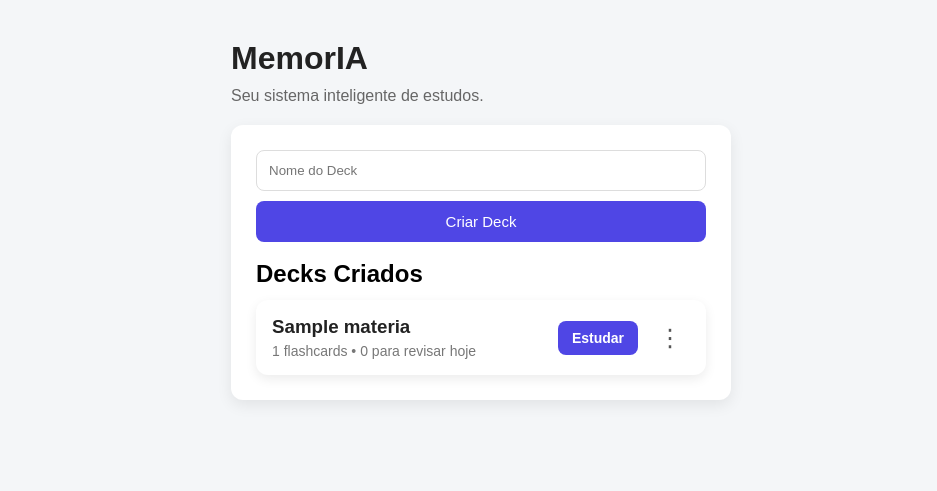
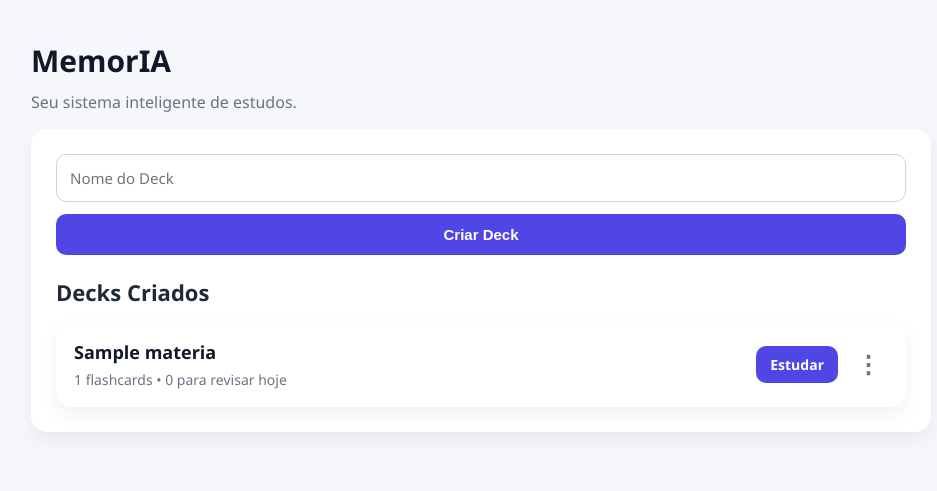
Before and after one commit to EshleySilv/MemorIA, a Flask app: page / in a window 1280 px wide. Shown: the top 491 px of the page, without its empty margins (159-1096 px from the left). Run offline with Flask 3, Linux system fonts and the light colour scheme; tables that the repository leaves empty hold one stand-in row (values such as "Sample post").

Commit message:
Melhoria de layout e dashboard

```diff
--- a/app.py
+++ b/app.py
@@ -209,6 +209,66 @@ def avaliar():
     conn.close()
 
     return {"status": "ok", "dias": dias, "data": proxima_data_str}
+@app.route("/dashboard/<int:id>")
+def dashboard(id):
+    from datetime import datetime
+
+    conn = conectar()
+
+    materia = conn.execute(
+        "SELECT * FROM materias WHERE id = ?",
+        (id,)
+    ).fetchone()
+
+    dados = conn.execute("""
+        SELECT
+            COUNT(*) as total,
+            SUM(acertos) as acertos,
+            SUM(erros) as erros
+        FROM flashcards
+        WHERE materia_id = ?
+    """, (id,)).fetchone()
+
+    total = dados["total"] or 0
+    acertos = dados["acertos"] or 0
+    erros = dados["erros"] or 0
+
+    taxa = 0
+    if (acertos + erros) > 0:
+        taxa = int((acertos / (acertos + erros)) * 100)
+
+    hoje = datetime.now().strftime("%Y-%m-%d")
+
+    revisar_hoje = conn.execute("""
+        SELECT COUNT(*) as total
+        FROM flashcards
+        WHERE materia_id = ?
+        AND (
+            proxima_revisao IS NULL
+            OR proxima_revisao <= ?
+        )
+    """, (id, hoje)).fetchone()["total"]
+
+    dificeis = conn.execute("""
+        SELECT pergunta, erros
+        FROM flashcards
+        WHERE materia_id = ?
+        ORDER BY erros DESC
+        LIMIT 3
+    """, (id,)).fetchall()
+
+    conn.close()
+
+    return render_template(
+        "dashboard.html",
+        materia=materia,
+        total=total,
+        acertos=acertos,
+        erros=erros,
+        taxa=taxa,
+        revisar_hoje=revisar_hoje,
+        dificeis=dificeis
+    )
 
 if __name__ == "__main__":
     app.run(debug=True)
--- a/static/style.css
+++ b/static/style.css
@@ -5,57 +5,71 @@ box-sizing:border-box;
 }
 
 body{
-font-family:Arial, sans-serif;
-background:#f4f6f8;
+font-family:"Segoe UI", Arial, sans-serif;
+background:#f5f7fb;
+color:#1f2937;
 display:flex;
 justify-content:center;
 padding:40px;
 }
 
 .container{
-width:500px;
+width:900px;
+max-width:100%;
 }
 
 h1{
 margin-bottom:10px;
-color:#222;
+font-size:30px;
+color:#111827;
+}
+
+h2{
+margin-bottom:15px;
+font-size:22px;
+color:#1f2937;
 }
 
 p{
-margin-bottom:20px;
-color:#666;
+margin-bottom:16px;
+color:#6b7280;
+}
+
+.card,
+.dashboard-card,
+.grafico-container,
+.deck-card{
+background:white;
+border-radius:16px;
+box-shadow:0 8px 20px rgba(0,0,0,0.06);
 }
 
 .card{
-background:white;
 padding:25px;
-border-radius:12px;
-box-shadow:0 5px 15px rgba(0,0,0,0.08);
+margin-bottom:20px;
 }
 
-.item{
-display:block;
-padding:12px;
-margin-top:10px;
-background:#eef2ff;
-border-radius:8px;
-text-decoration:none;
-color:#222;
-transition:0.2s;
-font-weight:500;
+input,
+textarea{
+width:100%;
+padding:13px;
+margin-bottom:12px;
+border:1px solid #d1d5db;
+border-radius:10px;
+font-size:15px;
+font-family:"Segoe UI", Arial, sans-serif;
+outline:none;
 }
 
-.item:hover{
-background:#dbe4ff;
-transform:translateY(-2px);
+input:focus,
+textarea:focus{
+border-color:#4f46e5;
+box-shadow:0 0 0 3px rgba(79,70,229,0.12);
 }
 
-input{
-width:100%;
-padding:12px;
-margin-bottom:10px;
-border:1px solid #ddd;
-border-radius:8px;
+textarea{
+resize:none;
+height:110px;
 }
 
 button{
@@ -64,35 +78,164 @@ padding:12px;
 border:none;
 background:#4f46e5;
 color:white;
-border-radius:8px;
+border-radius:10px;
 cursor:pointer;
 font-size:15px;
+font-weight:600;
+transition:0.2s;
 }
 
 button:hover{
 background:#4338ca;
+transform:translateY(-1px);
 }
 
-textarea{
-width:100%;
+button:disabled{
+opacity:0.6;
+cursor:not-allowed;
+transform:none;
+}
+
+.item{
+display:block;
+padding:14px;
+margin-top:10px;
+background:#eef2ff;
+border-radius:10px;
+text-decoration:none;
+color:#1f2937;
+transition:0.2s;
+font-weight:500;
+line-height:1.5;
+}
+
+.item:hover{
+background:#dbe4ff;
+transform:translateY(-2px);
+}
+
+.deck-card{
+padding:18px;
+margin-top:14px;
+display:flex;
+justify-content:space-between;
+align-items:center;
+gap:16px;
+}
+
+.deck-card h3{
+margin-bottom:6px;
+color:#111827;
+font-size:18px;
+}
+
+.deck-card p{
+margin:0;
+font-size:14px;
+color:#6b7280;
+}
+
+.deck-right{
+display:flex;
+align-items:center;
+gap:10px;
+}
+
+.btn-estudar,
+.btn-dashboard{
+text-decoration:none;
+color:white;
+padding:9px 14px;
+border-radius:10px;
+font-size:14px;
+font-weight:600;
+transition:0.2s;
+}
+
+.btn-estudar{
+background:#4f46e5;
+}
+
+.btn-estudar:hover{
+background:#4338ca;
+transform:translateY(-1px);
+}
+
+.btn-dashboard{
+background:#10b981;
+}
+
+.btn-dashboard:hover{
+background:#059669;
+transform:translateY(-1px);
+}
+
+.menu{
+position:relative;
+}
+
+.menu-btn{
+background:transparent;
+color:#6b7280;
+font-size:24px;
+width:auto;
+padding:5px 8px;
+border-radius:8px;
+}
+
+.menu-btn:hover{
+background:#f3f4f6;
+color:#111827;
+transform:none;
+}
+
+.menu-opcoes{
+display:none;
+position:absolute;
+right:0;
+top:38px;
+background:white;
+box-shadow:0 8px 20px rgba(0,0,0,0.12);
+border-radius:10px;
+overflow:hidden;
+min-width:150px;
+z-index:10;
+}
+
+.menu-opcoes.mostrar{
+display:block;
+}
+
+.menu-opcoes a{
+display:block;
 padding:12px;
-margin-bottom:10px;
-border:1px solid #ddd;
-border-radius:8px;
-resize:none;
-height:100px;
-font-family:Arial, sans-serif;
+text-decoration:none;
+color:#374151;
+font-size:14px;
+}
+
+.menu-opcoes a:hover{
+background:#f4f6f8;
 }
 
 .flashcard{
+display:none;
 background:white;
-padding:25px;
-border-radius:12px;
+padding:35px;
+border-radius:18px;
 margin-top:15px;
 cursor:pointer;
 text-align:center;
-box-shadow:0 5px 15px rgba(0,0,0,0.08);
+box-shadow:0 8px 20px rgba(0,0,0,0.06);
 transition:0.3s;
+min-height:220px;
+}
+
+.flashcard.ativo{
+display:flex;
+flex-direction:column;
+justify-content:center;
+align-items:center;
 }
 
 .flashcard:hover{
@@ -126,128 +271,28 @@ flex-wrap:wrap;
 }
 
 .acoes button{
+width:auto;
 padding:10px 14px;
 font-size:14px;
-border-radius:6px;
-}
-.deck-item{
-display:flex;
-justify-content:space-between;
-align-items:center;
-padding:14px;
-margin-top:10px;
-background:#eef2ff;
 border-radius:8px;
 }
 
-.deck-item span{
-font-weight:600;
-color:#222;
+.feedback{
+margin-top:18px;
+text-align:center;
 }
 
-.deck-actions{
-display:flex;
-gap:10px;
+.feedback button{
+margin-top:10px;
+width:auto;
+padding:10px 15px;
+background:#10b981;
 }
 
-.deck-actions a{
-text-decoration:none;
-background:#4f46e5;
-color:white;
-padding:8px 12px;
-border-radius:6px;
-font-size:14px;
+.feedback button:hover{
+background:#059669;
 }
 
-.deck-actions a:hover{
-background:#4338ca;
-}
-
-.deck-card{
-background:white;
-padding:16px;
-margin-top:12px;
-border-radius:12px;
-box-shadow:0 4px 12px rgba(0,0,0,0.08);
-display:flex;
-justify-content:space-between;
-align-items:center;
-}
-
-.deck-card h3{
-margin-bottom:5px;
-color:#222;
-}
-
-.deck-card p{
-margin:0;
-color:#777;
-font-size:14px;
-}
-
-.deck-right{
-display:flex;
-align-items:center;
-gap:12px;
-}
-
-.btn-estudar{
-text-decoration:none;
-background:#4f46e5;
-color:white;
-padding:9px 14px;
-border-radius:8px;
-font-size:14px;
-font-weight:600;
-}
-
-.menu{
-position:relative;
-}
-
-.menu-btn{
-background:transparent;
-color:#555;
-border:none;
-font-size:24px;
-width:auto;
-padding:4px 8px;
-cursor:pointer;
-}
-
-.menu-btn:hover{
-background:#f1f1f1;
-color:#222;
-}
-
-.menu-opcoes{
-display:none;
-position:absolute;
-right:0;
-top:35px;
-background:white;
-box-shadow:0 4px 12px rgba(0,0,0,0.15);
-border-radius:8px;
-overflow:hidden;
-min-width:140px;
-z-index:10;
-}
-
-.menu-opcoes.mostrar{
-display:block;
-}
-
-.menu-opcoes a{
-display:block;
-padding:12px;
-text-decoration:none;
-color:#333;
-font-size:14px;
-}
-
-.menu-opcoes a:hover{
-background:#f4f6f8;
-}
 .card-actions{
 margin-top:10px;
 }
--- a/templates/index.html
+++ b/templates/index.html
@@ -54,6 +54,7 @@ document.addEventListener("click", function(){
 
             <div class="menu-opcoes">
                 <a href="/materia/{{ materia.id }}">Editar deck</a>
+                <a href="/dashboard/{{ materia.id }}">Dashboard</a>
                 <a href="/excluir-materia/{{ materia.id }}">Excluir deck</a>
             </div>
         </div>
```
Also changed, not shown: other parts of static/style.css (+109 -22 lines), templates/dashboard.html (added, +71 -0 lines).
